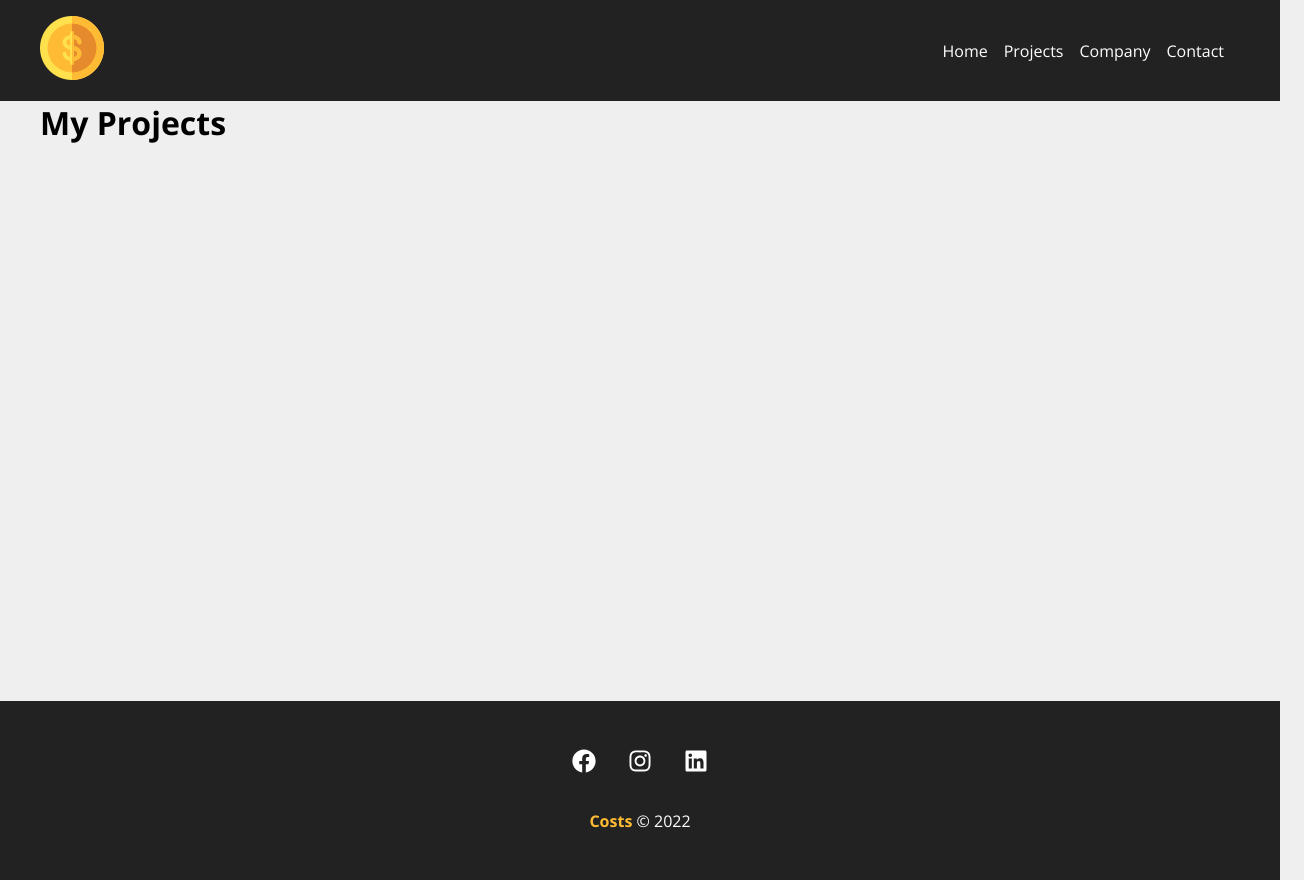
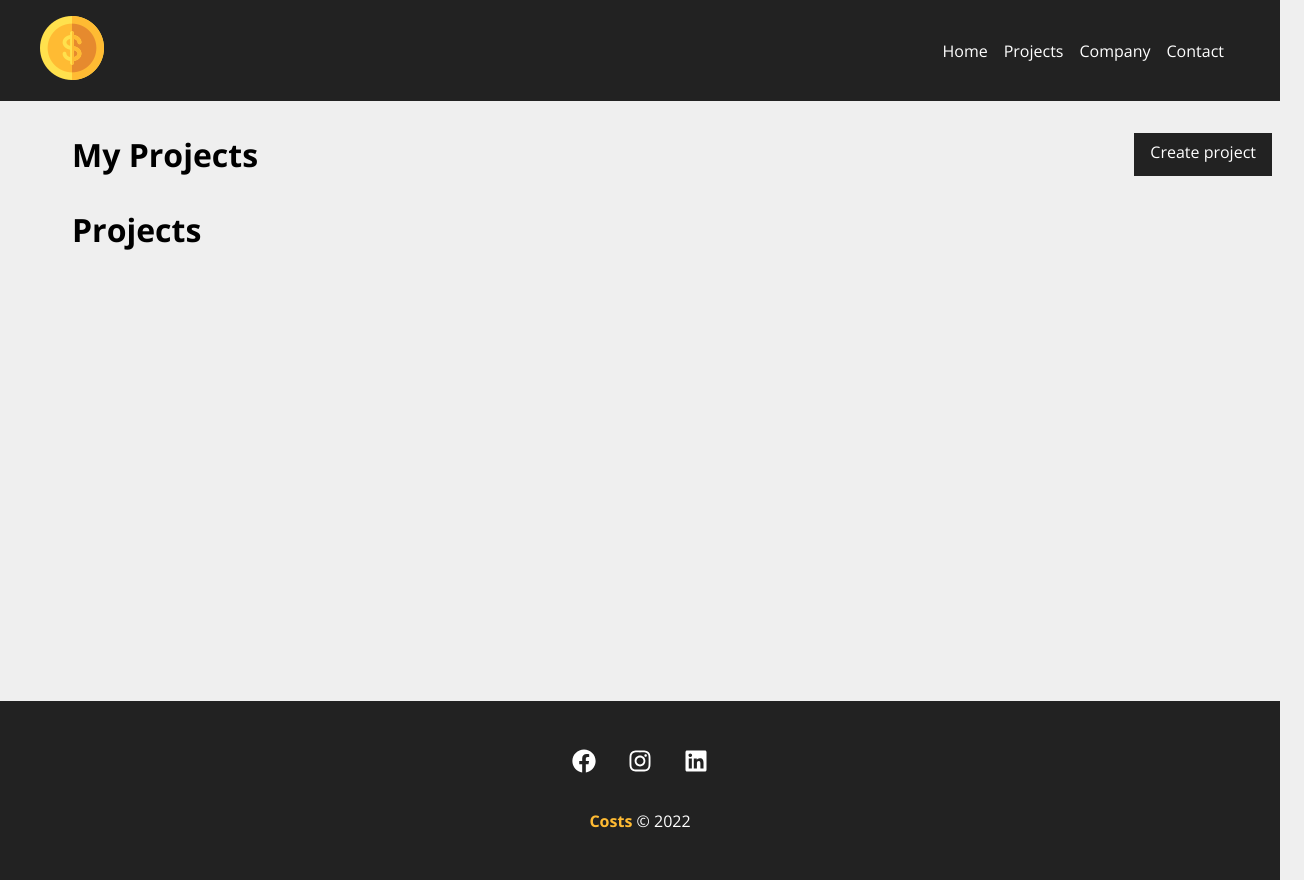
Before and after one commit to xandaosilva/react-costs, a React (Create React App) app: page /projects in a window 1280 px wide. Shown: the whole page, 1304 px wide, since content can reach past the window. Built offline with nearby package versions, Linux system fonts and the light colour scheme.

Commit message:
Creating dashboard

```diff
--- a/src/components/pages/Projects.js
+++ b/src/components/pages/Projects.js
@@ -1,5 +1,8 @@
 import { useLocation } from "react-router-dom";
 import Message from "../layout/Message";
+import Container from "../layout/Container";
+import styles from "./css/Projects.module.css"
+import LinkButton from "../layout/LinkButton";
 
 export default function Projects(){
 
@@ -11,9 +14,15 @@
     }
 
     return(
-        <div>
-            <h1>My Projects</h1>
+        <div className={styles.project_container}>
+            <div className={styles.title_container}>
+                <h1>My Projects</h1>
+                <LinkButton to="/newproject" text="Create project"/>
+            </div>
             {message && <Message type="success" msg={message} />}
+            <Container customClass="start">
+                <h1>Projects</h1>
+            </Container>
         </div>
     );
 }
--- /dev/null
+++ b/src/components/pages/css/Projects.module.css
@@ -0,0 +1,9 @@
+.project_container{
+    padding: 2em;
+}
+
+.title_container{
+    display: flex;
+    justify-content: space-between;
+    margin-bottom: 2em;
+}
```
